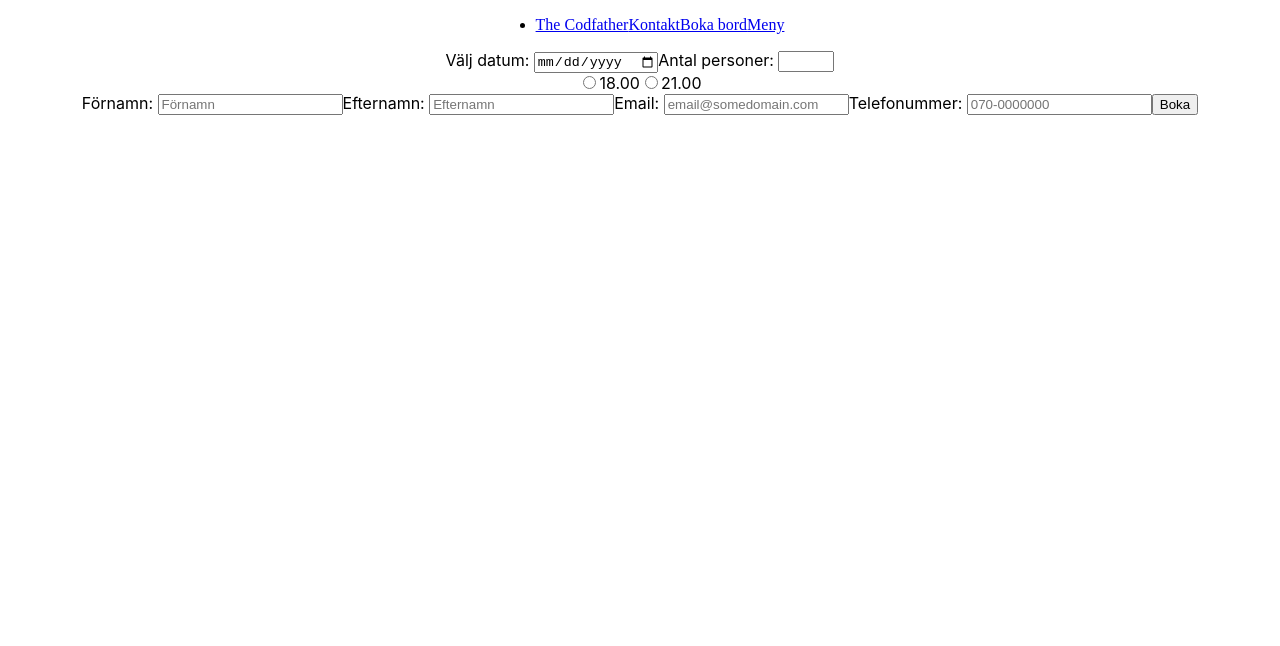
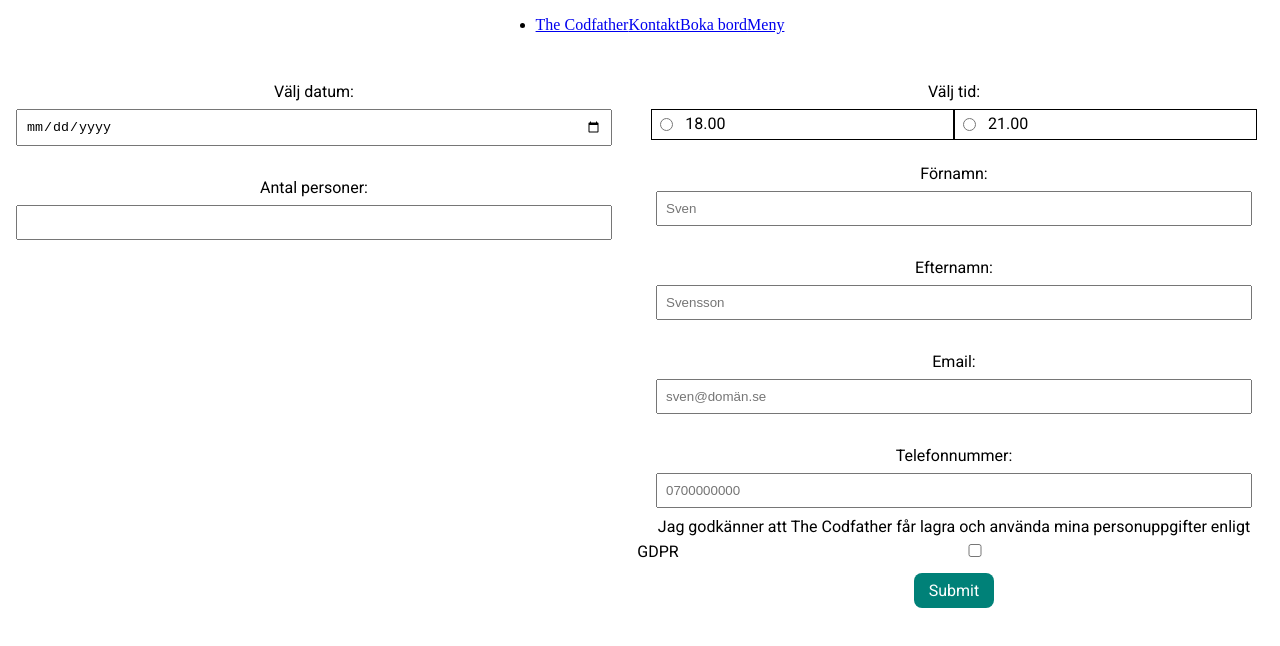
Before and after one commit to tovehydmark/restaurangen, a React (Create React App) app: page /Booking in a window 1280 px wide. Shown: the top 646 px of the page. Built offline with nearby package versions, Linux system fonts and the light colour scheme.

Commit message:
Started with the react-hook-form validation
Validates userform and requires date, time, number of guests and approval of GDPR on submit

```diff
--- a/package.json
+++ b/package.json
@@ -3,6 +3,7 @@
   "version": "0.1.0",
   "private": true,
   "dependencies": {
+    "@hookform/error-message": "^2.0.0",
     "@testing-library/jest-dom": "^5.16.3",
     "@testing-library/react": "^12.1.4",
     "@testing-library/user-event": "^13.5.0",
@@ -14,6 +15,7 @@
     "react": "^18.0.0",
     "react-calendar": "^3.7.0",
     "react-dom": "^18.0.0",
+    "react-hook-form": "^7.29.0",
     "react-router-dom": "^6.3.0",
     "react-scripts": "5.0.0",
     "sass": "^1.50.0",
--- a/src/components/Booking.tsx
+++ b/src/components/Booking.tsx
@@ -1,5 +1,7 @@
 import { ChangeEvent, useState } from "react";
-import Calendar from "react-calendar";
+import Calendar from "react-calendar"
+import { useForm } from "react-hook-form";
+import { ErrorMessage } from "@hookform/error-message"
 // Skrev in interface här sålänge, men kanske kan vara värt att ha en modelsmapp med interfaces?
 interface INewUser {
   firstname: string;
@@ -8,20 +10,47 @@ interface INewUser {
   phonenumber: string;
 }
 
+interface INewBookning {
+  resturantId: string;
+  date: string;
+  time: string;
+  numberOfGuests: string;
+  customer: INewUser;
+}
+
+interface IFormInputs {
+  firstname: string;
+  lastname: string;
+  email: string;
+  phonenumber: string;
+}
+
 export function Booking() {
-  const [date, setDate] = useState("");
-  const [time, setTime] = useState("");
+  const [date, setDate] = useState('');
+  const [time, setTime] = useState('');
+  const [numberOfGuests, setNumberOfGuests] = useState('');
   const [newUser, setNewUser] = useState<INewUser>({
     firstname: "",
     lastname: "",
-    email: "",
-    phonenumber: "",
+    email:"",
+    phonenumber: ""
+  })
+
+  //React-form-hook tar emot data från inputfält vid submit
+  const {
+    register,
+    formState: { errors },
+    handleSubmit
+  } = useForm<IFormInputs>({
+    criteriaMode: "all"
   });
-  let yearToString = "";
-  let monthToString = "";
-  let dayToString = "";
+
+  let newBooking: INewBookning = {resturantId:'', date:'', time:'', numberOfGuests:'', customer: newUser};
+  let yearToString = '';
+  let monthToString = '';
+  let dayToString = '';
   let todaysDate = new Date();
-  let todaysDateToString = "";
+  let todaysDateToString = ''
 
   //Okej, så insåg att om vi ska använda react kalendern måste datum konverteras till rätt format (en sträng)
   //samt att jag inte har så bra koll på hur man kontrollerar att ett datum inte passerat osv..
@@ -37,96 +66,213 @@ export function Booking() {
   // }
 
  // Konverterar Date till en sträng i samma format som API:et använder
-  function dateToString(value: Date) {
-    if (value.getDate() < 10) {
-      dayToString = "-0" + value.getDate().toString();
-    } else {
-      dayToString = "-" + value.getDate().toString();
+  function dateToString(value: Date){
+    if (value.getDate() < 10){
+      dayToString = '-0' + value.getDate().toString();
+    }
+    else{
+      dayToString ='-' + value.getDate().toString();
     }
 
-    if (value.getMonth() + 1 < 10) {
-      monthToString = "-0" + (value.getMonth() + 1).toString();
-    } else {
-      monthToString = "-" + (value.getMonth() + 1).toString();
+    if(value.getMonth() +1 < 10){
+      monthToString = '-0' + ((value.getMonth()+1).toString());
+    }
+    else {
+      monthToString = '-' + ((value.getMonth()+1).toString());
     }
     yearToString = value.getFullYear().toString();
 
-    todaysDateToString = yearToString + monthToString + dayToString;
+    todaysDateToString = yearToString + monthToString + dayToString
   }
 
-  dateToString(todaysDate);
+  dateToString(todaysDate)
 
   //Skapar en ny användare genom att hämta värden från formulär
   const handleChange = (e: ChangeEvent<HTMLInputElement>) => {
     let name = e.target.name;
-    setNewUser({ ...newUser, [name]: e.target.value });
-  };
+    setNewUser({...newUser, [name]: e.target.value})
+  }
 
   //Kontrollerar och uppdaterar vald tid för bokning
   const setTimeChecked = (e: ChangeEvent<HTMLInputElement>) => {
     let time = e.target.value;
     setTime(time);
-  };
+  }
 
   //Kontrollerar och uppdaterar vald dag för bokning
   const setDateChecked = (e: ChangeEvent<HTMLInputElement>) => {
     let date = e.target.value;
     setDate(date);
+  }
+  //Kontrollerar och uppdaterar antal gäster
+  const setGuests = (e: ChangeEvent<HTMLInputElement>) => {
+    let guests = e.target.value;
+    setNumberOfGuests(guests);
+  }
+  //Kontrollerar och uppdaterar användaren, skapar objekt för ny bokning som ska skickas till API
+  const onSubmit = (user: IFormInputs) => {
+    setNewUser(user)
+    newBooking = {resturantId:"624c1940850953b8ad161715", date:date, time:time, numberOfGuests: numberOfGuests, customer: user};
+    console.log(newBooking);
+    console.log(newUser);
   };
 
-  console.log(newUser);
-  console.log(time);
-  console.log(date);
-
-  return (
-    <div>
-      {/* <Calendar onChange={getFreeTables} value={date} /> */}
+  return <div className="bookingDiv">
+    <form className="bookingSearchForm">
       <label htmlFor="date">Välj datum: </label>
-      <input
-        type="date"
-        name="date"
-        min={todaysDateToString}
-        onChange={setDateChecked}
-      ></input>
+      <input required type="date" name="date" min={todaysDateToString} onChange={setDateChecked}></input>
 
       <label htmlFor="numberOfGuests">Antal personer: </label>
-      <input name="numberOfGuests" type="number" min="1" max="90"></input>
-
-      <form>
-        <input
-          type="radio"
-          name="time"
-          value="18.00"
-          onChange={setTimeChecked}
-        />
-        <label htmlFor="time">18.00</label>
-        <input
-          type="radio"
-          name="time"
-          value="21.00"
-          onChange={setTimeChecked}
-        />
-        <label htmlFor="time">21.00</label>
+      <input required name="numberOfGuests" type="number" min="1" max="6" onChange={setGuests}></input>
     </form>
 
-      <form>
+    <form className="bookingUserForm" onSubmit={handleSubmit(onSubmit)}>
+      <label>Välj tid:</label>
+      <div className="bookingTimesDiv">
+        <div className="bookingRadioInput1">
+          <input required type="radio" name="time" value="18.00" onChange={setTimeChecked}  />
+          <label htmlFor="time">18.00</label>
+        </div>
+
+        <div className="bookingRadioInput2">
+          <input className="bookingRadioInput2" required type="radio" name="time" value="21.00"  onChange={setTimeChecked} />
+          <label htmlFor="time">21.00</label>
+        </div>
+      </div>
+
+      <label htmlFor="firstname">Förnamn: </label>
+      <input placeholder="Sven" {...register("firstname", {
+        required: "Du måste fylla i förnamn",
+        pattern: {
+          value: /^[A-Za-z]+$/i,
+          message: "Får bara innehålla bokstäver"
+        },
+        minLength: {
+          value: 2,
+          message: "Fältet innehåller för få tecken"
+        }
+
+      })} />
+
+      <ErrorMessage
+        errors={errors}
+        name="firstname"
+        render={({ messages }) => {
+          console.log("messages", messages);
+          return messages
+            ? Object.entries(messages).map(([type, message]) => (
+                <p className="errorMessage" key={type}>{message}</p>
+              ))
+            : null;
+        }}
+      />
+
+      <label htmlFor="lastname">Efternamn: </label>
+      <input placeholder="Svensson" {...register("lastname", {
+              required: "Du måste fylla i efternamn",
+              pattern: {
+                value: /^[A-Za-z]+$/i,
+                message: "Får bara innehålla bokstäver"
+              },
+              minLength: {
+                value: 2,
+                message: "Fältet innehåller för få tecken"
+              }
+
+            })} />
+
+            <ErrorMessage
+              errors={errors}
+              name="lastname"
+              render={({ messages }) => {
+                console.log("messages", messages);
+                return messages
+                  ? Object.entries(messages).map(([type, message]) => (
+                      <p className="errorMessage" key={type}>{message}</p>
+                    ))
+                  : null;
+              }}
+            />
+
+      <label htmlFor="email">Email: </label>
+      <input placeholder="sven@domän.se" {...register("email", {
+              required: "Du måste fylla i email",
+              pattern: {
+                value:/^[A-Za-z0-9_-]+@[a-z0-9.-]+\.[a-z]{2,4}$/i,
+                message: "Måste vara en emailadress"
+              },
+              minLength: {
+                value: 5,
+                message: "Fältet innehåller för få tecken"
+              }
+
+            })} />
+
+            <ErrorMessage
+              errors={errors}
+              name="email"
+              render={({ messages }) => {
+                console.log("messages", messages);
+                return messages
+                  ? Object.entries(messages).map(([type, message]) => (
+                      <p className="errorMessage" key={type}>{message}</p>
+                    ))
+                  : null;
+              }}
+            />
+
+      <label htmlFor="phonenumber">Telefonnummer: </label>
+      <input placeholder="0700000000" {...register("phonenumber", {
+              required: "Du måste fylla i telefonnummer",
+              pattern: {
+                value:/^[0-9]+$/i,
+                message: "Fältet får endast innehålla siffror"
+              },
+              minLength: {
+                value: 5,
+                message: "Fältet innehåller för få tecken"
+              }
+
+            })} />
+
+            <ErrorMessage
+              errors={errors}
+              name="phonenumber"
+              render={({ messages }) => {
+                console.log("messages", messages);
+                return messages
+                  ? Object.entries(messages).map(([type, message]) => (
+                      <p className="errorMessage" key={type}>{message}</p>
+                    ))
+                  : null;
+              }}
+            />
+
+      <div className="gdpr">
+      <label htmlFor="GDPR">Jag godkänner att The Codfather får lagra och använda mina personuppgifter enligt GDPR</label>
+      <input required name="GDPR" type="checkbox"/>
+      </div>
+
+      <input className="bookingBtn" type="submit" />
+    </form>
+
+  </div>;
+ {/* <Calendar onChange={getFreeTables} value={date} /> */}
+  /* <form>
       <label htmlFor="firstname">Förnamn: </label>
       <input
       placeholder="Förnamn"
       type="text"
       name="firstname"
       value={newUser.firstname}
-          onChange={handleChange}
-        />
+      onChange={handleChange} />
 
       <label htmlFor="lastname">Efternamn: </label>
       <input
       placeholder="Efternamn"
-          type="text"
-          name="lastname"
+      type="text" name="lastname"
       value={newUser.lastname}
-          onChange={handleChange}
-        />
+      onChange={handleChange} />
 
       <label htmlFor="email">Email: </label>
       <input
@@ -134,8 +280,7 @@ export function Booking() {
       name="email"
       type="email"
       value={newUser.email}
-          onChange={handleChange}
-        />
+      onChange={handleChange} />
 
       <label htmlFor="phonenumber">Telefonummer: </label>
       <input
@@ -143,11 +288,10 @@ export function Booking() {
       type="text"
       name="phonenumber"
       value={newUser.phonenumber}
-          onChange={handleChange}
-        />
+      onChange={handleChange} />
+
+      <label htmlFor="GDPR">Jag godkänner att The Codfather får lagra och använda mina personuppgifter enligt GDPR </label>
 
       <button>Boka</button>
-      </form>
-    </div>
-  );
+    </form> */
 }
--- a/src/style/_base.scss
+++ b/src/style/_base.scss
@@ -60,3 +60,104 @@ tr {
     margin: $base-padding *2;
 
 }
+
+
+.bookingDiv {
+    display: flex;
+    flex-direction: row;
+    gap: $base-padding * 2;
+    justify-content: center;
+    padding: $base-padding;
+
+    label{
+        font-family: "roboto", sans-serif;
+        font-size: 1rem;
+        padding-top: $base-padding;
+        margin-top: $base-padding * 2;
+    }
+
+    input {
+        margin: $base-padding;
+        padding: $base-padding;
+    }
+
+    .bookingSearchForm{
+        display: flex;
+        flex-direction: column;
+
+        input{
+            width: 45vw;
+        }
+
+    }
+
+    .bookingUserForm{
+        display: flex;
+        flex-direction: column;
+        align-items: center;
+
+        input{
+            width: 45vw;
+        }
+
+        .bookingTimesDiv{
+            display: flex;
+            flex-direction: row;
+            width: auto;
+
+            .bookingRadioInput1{
+                display: flex;
+                flex-direction: row;
+                width: 23.5vw;
+                border: 1px solid black;
+                margin-top: $base-padding;
+
+                label{
+                    width: auto;
+                    padding: $base-padding/2;
+                    margin: 0;
+                }
+
+                input{
+                    width: auto;
+                }
+            }
+
+            .bookingRadioInput2{
+                display: flex;
+                flex-direction: row;
+                width: 23.5vw;
+                border: 1px solid black;
+                margin-top: $base-padding;
+
+                label{
+                    width: auto;
+                    padding: $base-padding/2;
+                    margin: 0;
+                }
+
+                input{
+                    width: auto;
+                }
+            }
+        }
+
+        .errorMessage {
+            color: #CF1D15;
+            font-family: "roboto", sans-serif;
+            margin-top: 0;
+            padding-top: 0;
+        }
+
+        .bookingBtn {
+            background-color: #008178;
+            color: #FFF;
+            border-radius: 8px;
+            border: none;
+            font-size: 1rem;
+            font-family: "roboto",sans-serif;
+            cursor: pointer;
+            width: 80px;
+        }
+    }
+}
```
Also changed, not shown: 1 other file (tests, documents, lock files or other folders). Lines whose indentation alone changed are shown as unchanged.
